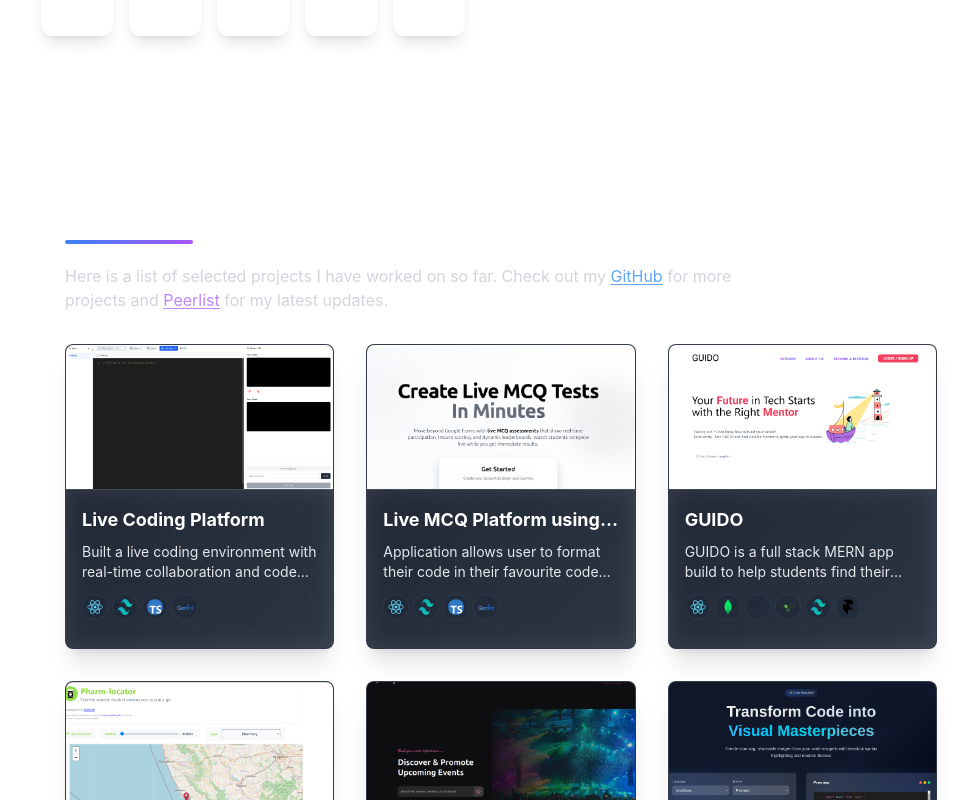
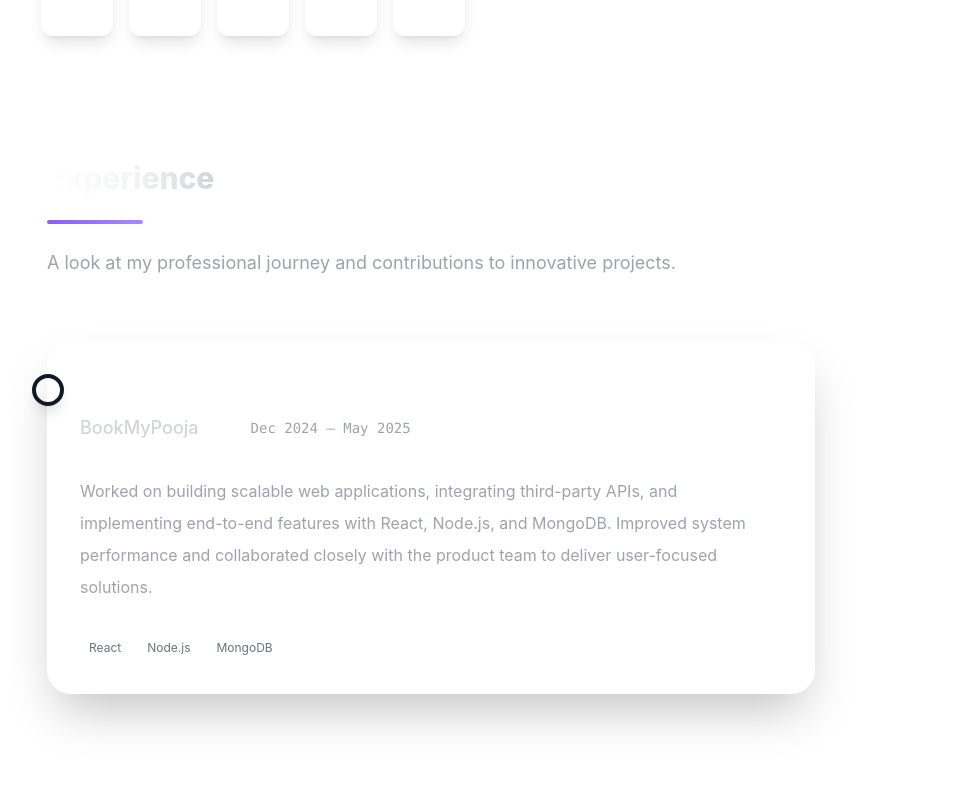
Before and after one commit to AKSHATH99/Personal-Website, a React (Create React App) app: page / in a window 1280 px wide. Shown: the part 1060-1860 px from the top of the page, without its empty margins (167-1135 px from the left). Built offline with nearby package versions, Linux system fonts and the light colour scheme; a web font is replaced by a local one.

Commit message:
added experience section

```diff
--- a/src/App.js
+++ b/src/App.js
@@ -7,6 +7,7 @@ import store from './utils/store';
 import Contact from './components/Contact';
 import Project from './components/Project';
 import Blogs from './components/Blogs';
+import Experience from './components/Experience';
 function App() {
   return (
     <Provider store={store}>
@@ -47,6 +48,7 @@ function App() {
         <Header/>
         <Body/>
         <About/>
+        <Experience/>
         <Project/>
         <Blogs/>
         <Contact/>
--- /dev/null
+++ b/src/components/Experience.js
@@ -0,0 +1,130 @@
+import React from "react";
+import { motion } from "framer-motion";
+
+const experiences = [
+  {
+    role: "Full Stack Intern",
+    company: "BookMyPooja",
+    duration: "Dec 2024 – May 2025",
+    description:
+      "Worked on building scalable web applications, integrating third-party APIs, and implementing end-to-end features with React, Node.js, and MongoDB. Improved system performance and collaborated closely with the product team to deliver user-focused solutions.",
+  },
+];
+
+const Experience = () => {
+  return (
+    <section id="experience" className="py-8">
+      <div className="ml-[190px] px-6">
+        {/* Header Section */}
+        <motion.div
+          className="mb-16"
+          initial={{ opacity: 0, y: -30 }}
+          whileInView={{ opacity: 1, y: 0 }}
+          transition={{ duration: 0.8 }}
+          viewport={{ once: true }}
+        >
+          <motion.div
+            className="inline-block"
+            whileHover={{ scale: 1.05 }}
+            transition={{ type: "spring", stiffness: 300 }}
+          >
+            <h2 className="text-2xl sm:text-3xl font-extrabold bg-gradient-to-r from-white via-gray-100 to-gray-300 bg-clip-text text-transparent mb-6">
+              Experience
+            </h2>
+            <div className="w-24 h-1 bg-gradient-to-r from-violet-500 to-violet-400 rounded-full mb-6"></div>
+          </motion.div>
+          <p className="text-gray-400 text-lg max-w-2xl leading-relaxed">
+            A look at my professional journey and contributions to innovative projects.
+          </p>
+        </motion.div>
+
+        {/* Experience Cards */}
+        <div className="max-w-3xl">
+          {experiences.map((exp, index) => (
+            <motion.div
+              key={index}
+              initial={{ opacity: 0, x: -50, scale: 0.95 }}
+              whileInView={{ opacity: 1, x: 0, scale: 1 }}
+              transition={{
+                duration: 0.7,
+                delay: index * 0.2,
+                type: "spring",
+                stiffness: 100
+              }}
+              viewport={{ once: true }}
+              whileHover={{
+                scale: 1.02,
+                translateY: -5
+              }}
+              className="relative group"
+            >
+              {/* Background glow effect */}
+              <div className="absolute -inset-1 bg-gradient-to-r from-white/10 via-white/5 to-white/10 rounded-3xl blur-sm opacity-0 group-hover:opacity-100 transition-all duration-500"></div>
+
+              <div className="relative bg-white/5 backdrop-blur-xl p-8 rounded-3xl shadow-2xl border border-white/10 group-hover:border-white/20 transition-all duration-500">
+                {/* Timeline indicator */}
+                <div className="absolute -left-4 top-8 w-8 h-8 bg-gradient-to-br from-white/30 to-white/10 rounded-full border-4 border-gray-900 shadow-lg"></div>
+
+                {/* Content */}
+                <div className="space-y-4">
+                  {/* Role and Company */}
+                  <div className="space-y-2">
+                    <motion.h3
+                      className="text-2xl font-bold text-white group-hover:text-gray-100 transition-colors duration-300"
+                      whileHover={{ x: 5 }}
+                    >
+                      {exp.role}
+                    </motion.h3>
+                    <div className="flex flex-col sm:flex-row sm:items-center gap-2 sm:gap-4">
+                      <span className="text-gray-300 font-medium text-lg">
+                        {exp.company}
+                      </span>
+                      <div className="hidden sm:block w-2 h-2 bg-white/40 rounded-full"></div>
+                      <span className="text-gray-400 text-sm font-mono bg-white/5 px-3 py-1 rounded-full">
+                        {exp.duration}
+                      </span>
+                    </div>
+                  </div>
+
+                  {/* Description */}
+                  <motion.div
+                    className="pt-4 border-t border-white/10"
+                    initial={{ opacity: 0.8 }}
+                    whileInView={{ opacity: 1 }}
+                    transition={{ delay: 0.3 }}
+                  >
+                    <p className="text-gray-400 leading-loose text-base">
+                      {exp.description}
+                    </p>
+                  </motion.div>
+
+                  {/* Decorative elements */}
+                  <div className="flex gap-2 pt-4">
+                    {['React', 'Node.js', 'MongoDB'].map((tech, i) => (
+                      <motion.span
+                        key={tech}
+                        initial={{ opacity: 0, scale: 0 }}
+                        whileInView={{ opacity: 1, scale: 1 }}
+                        transition={{ delay: 0.5 + i * 0.1 }}
+                        className="text-xs text-gray-500 bg-white/5 px-2 py-1 rounded-full border border-white/10"
+                      >
+                        {tech}
+                      </motion.span>
+                    ))}
+                  </div>
+                </div>
+
+                {/* Corner accent */}
+                <div className="absolute top-6 right-6 w-12 h-12 bg-gradient-to-br from-white/10 to-transparent rounded-full opacity-0 group-hover:opacity-100 transition-opacity duration-500"></div>
+              </div>
+            </motion.div>
+          ))}
+        </div>
+
+
+      </div>
+    </section>
+  );
+};
+
+export default Experience;
```
